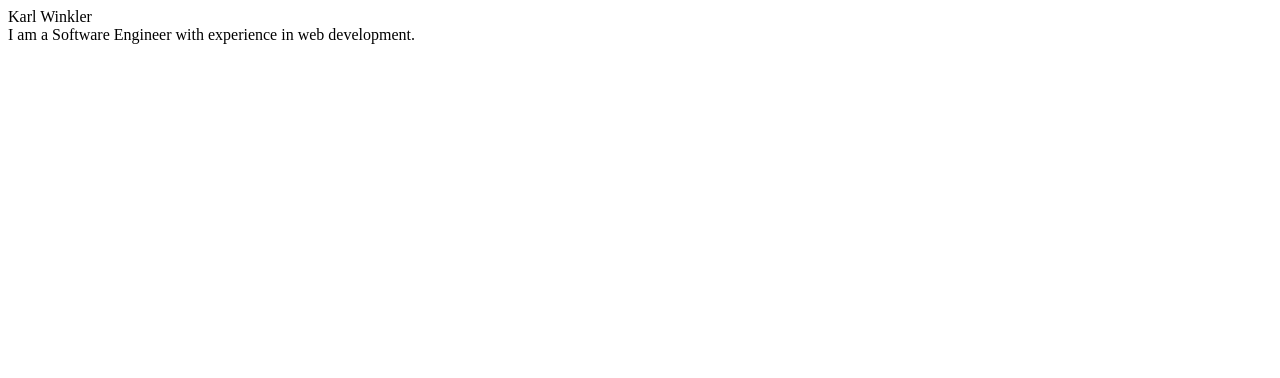
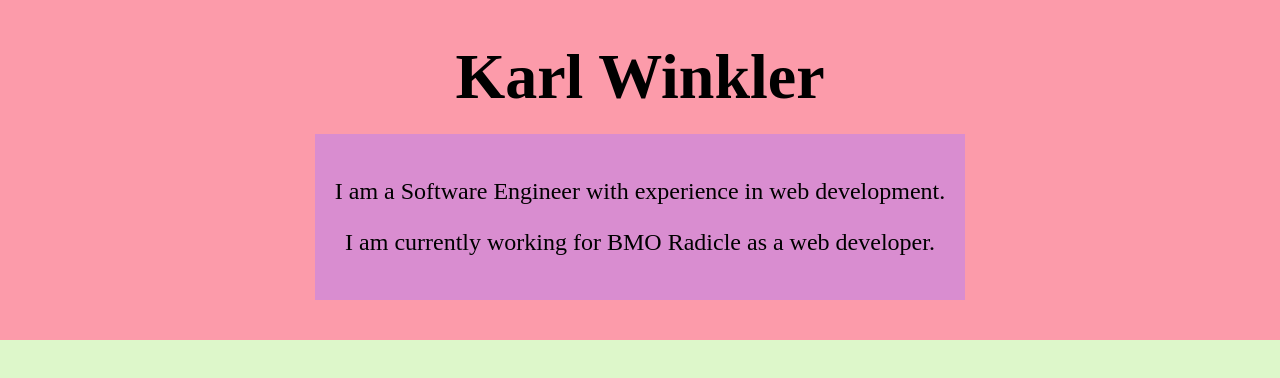
Before and after one commit to KarlWinkler/personal-page, a plain HTML site: page index.html in a window 1280 px wide. Drawn offline with Linux system fonts and the light colour scheme.

Commit message:
add some content

```diff
--- a/index.html
+++ b/index.html
@@ -3,9 +3,7 @@
   <head>
     <title>Karl Winkler</title>
 
-    <link rel="stylesheet" href="styles/app.css">
-    <link rel="stylesheet" href="styles/nav.css">
-    <link rel="stylesheet" href="styles/done.css">
+    <link rel="stylesheet" href="styles/index.css">
 
     <link rel="icon" type="image/x-icon" href="/images/favicon.png">
   </head>
@@ -15,7 +13,8 @@
         Karl Winkler
 	    </div>
       <div class="intro">
-        I am a Software Engineer with experience in web development.
+        <p>I am a Software Engineer with experience in web development.</p>
+        <p>I am currently working for BMO Radicle as a web developer.</p>
       </div>
     </div>
   </body>
--- /dev/null
+++ b/styles/index.css
@@ -0,0 +1,42 @@
+@import url('https://fonts.googleapis.com/css2?family=Kanit&family=Ubuntu:ital,wght@0,300;0,400;0,500;0,700;1,300;1,400;1,500;1,700&display=swap');
+
+body {
+  font-family: Ubuntu sans-serif;
+  margin: 0;
+  padding: 0;
+
+  --spacing-4: 20px;
+  --spacing-6: 40px;
+
+  background-color: #DDF7CA;
+}
+
+.title {
+  display: flex;
+  flex-direction: column;
+  justify-content: center;
+  align-items: center;
+
+  width: 100%;
+
+  padding: var(--spacing-6) 0;
+
+  gap: var(--spacing-4);
+
+  background-color: #fc9baa;
+}
+
+.name {
+  font-size: 4em;
+  font-weight: bold;
+  margin: 0;
+  padding: 0;
+}
+
+.intro {
+  font-size: 1.5em;
+  margin: 0;
+  padding: var(--spacing-4);
+  text-align: center;
+  background-color: #d98dd0;
+}
```
